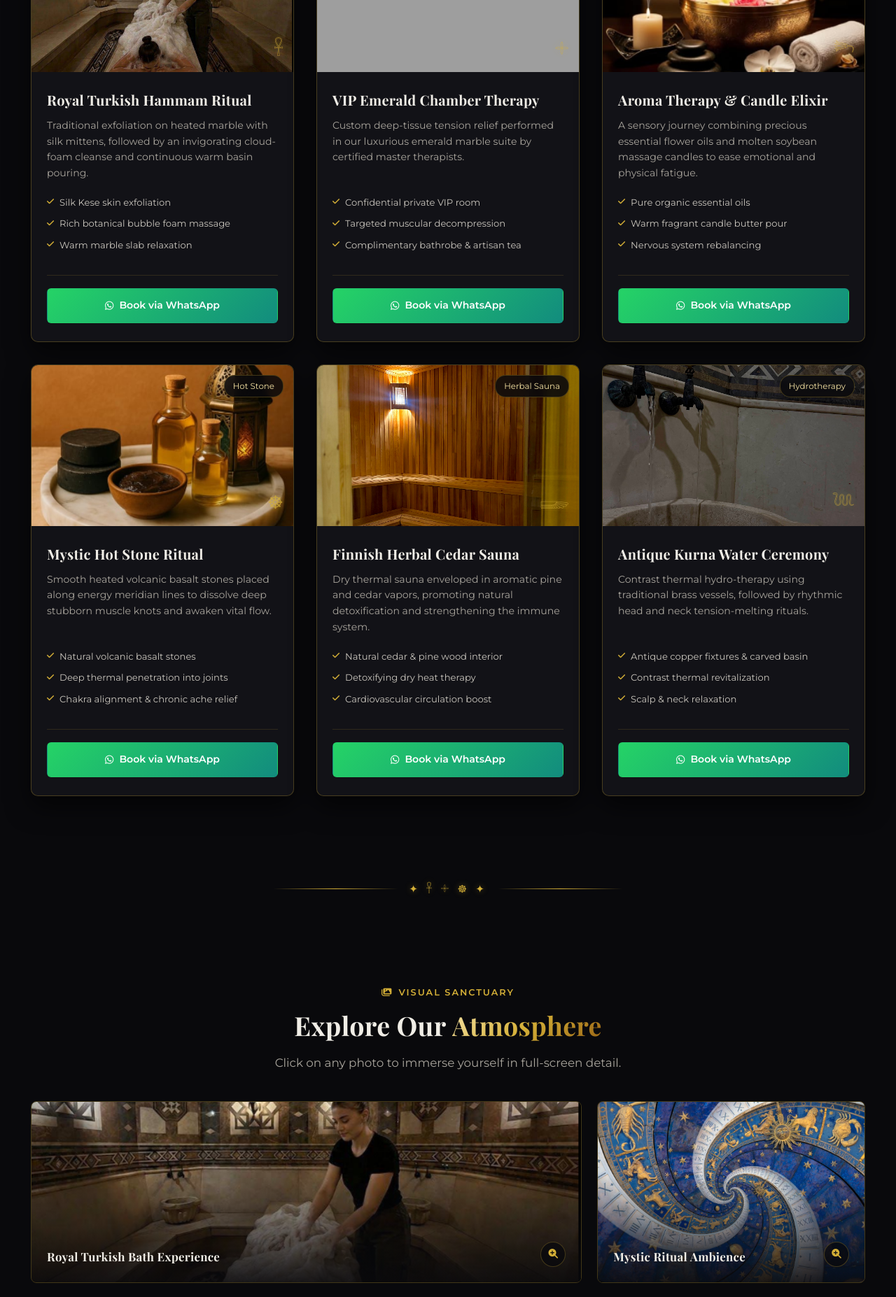
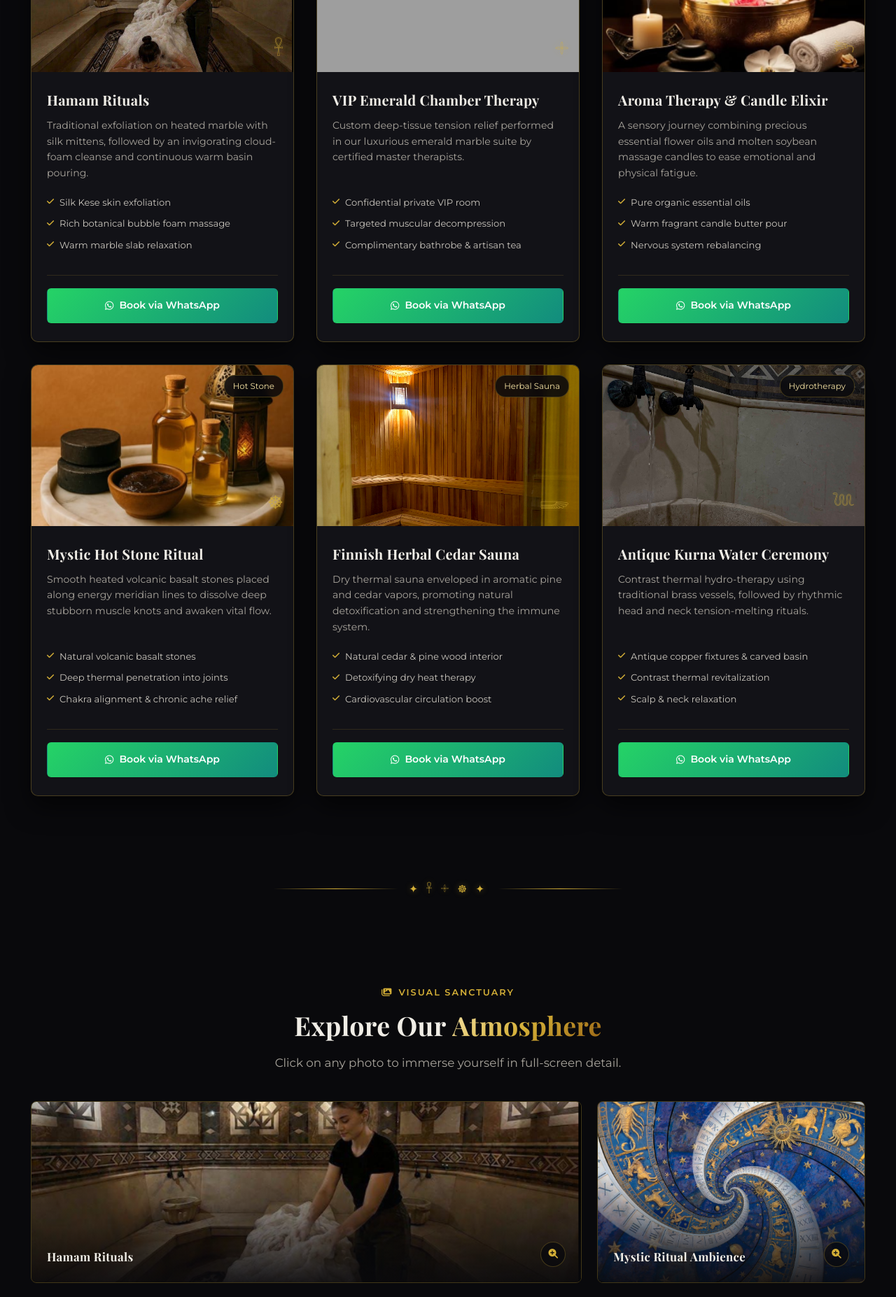
Before and after one commit to zakasmd/sirvansahritualspa, a plain HTML site: page index.html in a window 1280 px wide. Shown: the part 3960-5814 px from the top of the page at 70% size. Drawn offline with nearby package versions, Linux system fonts and the light colour scheme; grey boxes are pictures that could not be loaded; a web font is replaced by a local one.

Commit message:
Update title for doluhamam to Hamam Rituals

```diff
--- a/index.html
+++ b/index.html
@@ -419,7 +419,7 @@
             <div class="card-sigil-mark">𓋹</div>
           </div>
           <div class="card-body">
-            <h3 class="card-title">Royal Turkish Hammam Ritual</h3>
+            <h3 class="card-title">Hamam Rituals</h3>
             <p class="card-desc">
               Traditional exfoliation on heated marble with silk mittens, followed by an invigorating cloud-foam cleanse and continuous warm basin pouring.
             </p>
@@ -429,7 +429,7 @@
               <li><i class="fa-solid fa-check"></i> Warm marble slab relaxation</li>
             </ul>
             <div class="card-footer">
-              <a href="https://wa.me/994104783528?text=Hello,%20I%20would%20like%20to%20book%20the%20Royal%20Turkish%20Hammam%20Ritual" target="_blank" rel="noopener noreferrer" class="btn btn-card-whatsapp">
+              <a href="https://wa.me/994104783528?text=Hello,%20I%20would%20like%20to%20book%20the%20Hamam%20Rituals" target="_blank" rel="noopener noreferrer" class="btn btn-card-whatsapp">
                 <i class="fa-brands fa-whatsapp"></i>
                 <span>Book via WhatsApp</span>
               </a>
@@ -601,7 +601,7 @@
         <div class="gallery-item item-large" data-index="0">
           <img src="images/doluhamam.png" alt="Royal Turkish Bath Hammam Baku" class="gallery-img">
           <div class="gallery-overlay">
-            <h4 class="gallery-title">Royal Turkish Bath Experience</h4>
+            <h4 class="gallery-title">Hamam Rituals</h4>
             <span class="gallery-zoom"><i class="fa-solid fa-magnifying-glass-plus"></i></span>
           </div>
         </div>
```
